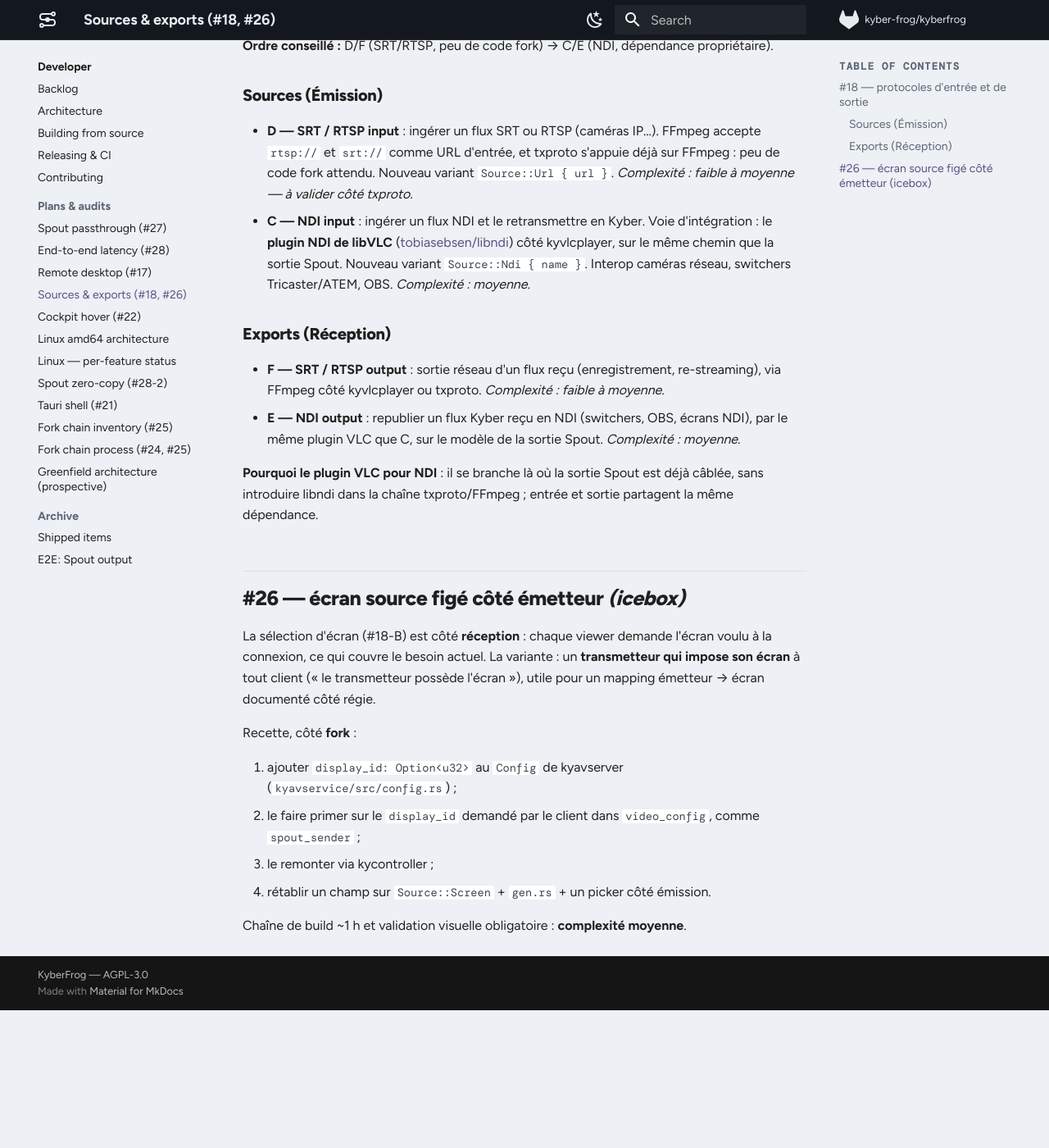
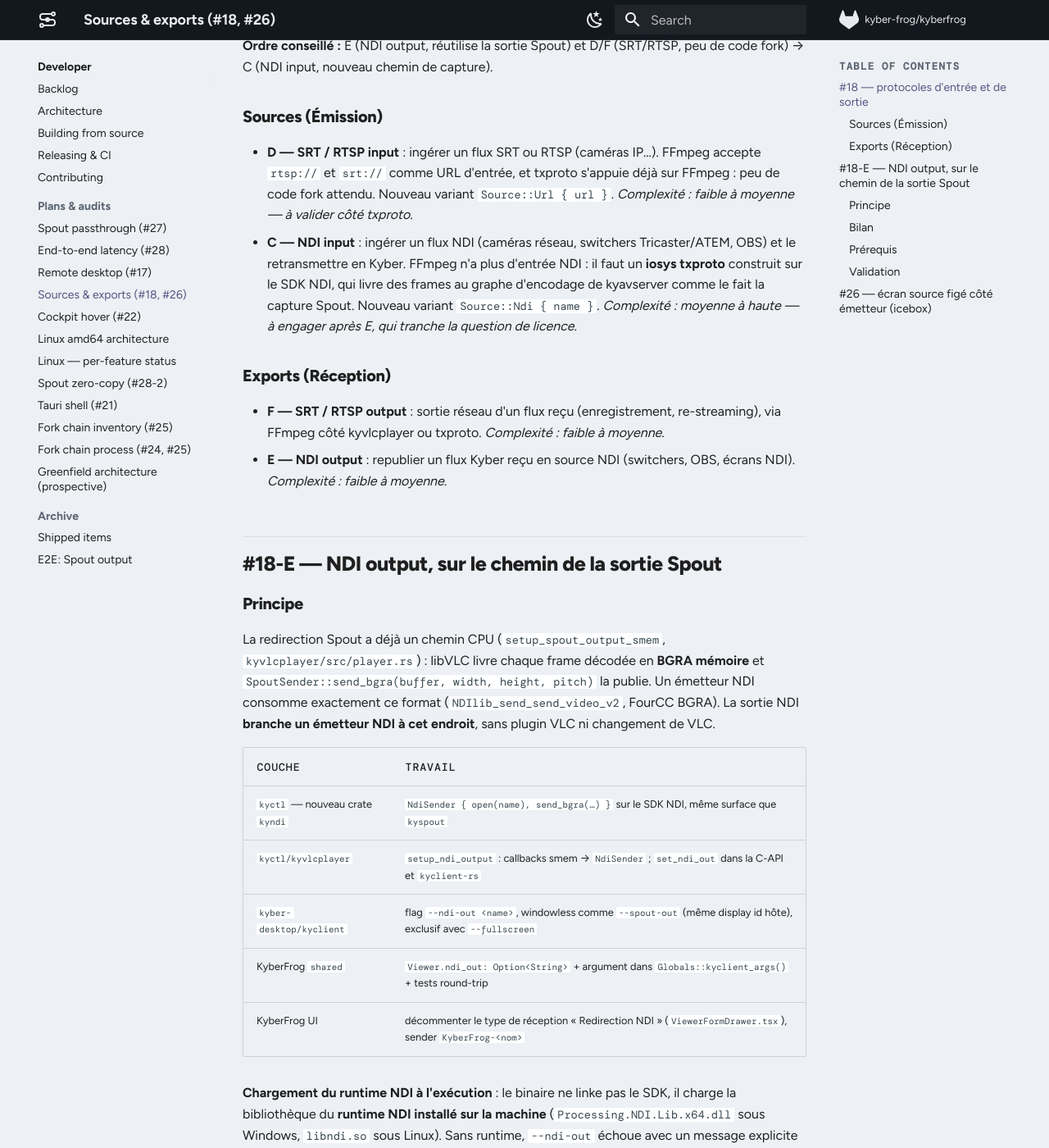
Before and after one commit to CollectiFrog/KyberFrog, an MkDocs documentation site: the page built from docs/dev/plan-sources-exports.md, in a window 1280 px wide and 1400 px high, scrolled down 377 px. Shown: the whole window at 82% size. Built offline with MkDocs 1.6.1 and Material for MkDocs 9.7.7, drawn with Linux system fonts in a browser that asks for light colours; comment, search, counter and statistics services are not loaded; before the commit the page ends 1609 px from its top, so only the background shows below that; some of the changed text lies outside the part shown.

Commit message:
docs(#18): NDI output prêt, séparé de l'entrée NDI
#18-C/E devient deux items :

- #18-E NDI output — 📋 ready (fork chain + décision licence). Il réutilise
  le chemin CPU de la redirection Spout (`setup_spout_output_smem` : frames
  BGRA de libVLC → `send_bgra`) en y branchant un émetteur NDI, sans plugin
  VLC. Plan : crate kyndi, `--ndi-out`, `Viewer.ndi_out`, type « Redirection
  NDI » décommenté ; runtime NDI de la machine chargé à l'exécution.
- #18-C NDI input — reste ⏳ : FFmpeg n'a pas d'entrée NDI, il faut un
  iosys txproto sur le SDK, après que #18-E a tranché la licence.

Board : carte déplacée en « Ready · fork & hardware », compteurs à jour.

Co-Authored-By: Claude Opus 5 <noreply@anthropic.com>

```diff
--- a/docs/dev/plan-sources-exports.md
+++ b/docs/dev/plan-sources-exports.md
@@ -6,8 +6,8 @@ KyberFrog gère aujourd'hui en entrée Spout, écran, webcam et « Tout envoyer
 et en sortie la fenêtre et Spout. Les quatre sous-items ci-dessous sont
 indépendants et livrables séparément.
 
-**Ordre conseillé :** D/F (SRT/RTSP, peu de code fork) → C/E (NDI, dépendance
-propriétaire).
+**Ordre conseillé :** E (NDI output, réutilise la sortie Spout) et D/F
+(SRT/RTSP, peu de code fork) → C (NDI input, nouveau chemin de capture).
 
 ### Sources (Émission)
 
@@ -15,25 +15,78 @@ propriétaire).
   accepte `rtsp://` et `srt://` comme URL d'entrée, et txproto s'appuie déjà sur
   FFmpeg : peu de code fork attendu. Nouveau variant `Source::Url { url }`.
   *Complexité : faible à moyenne — à valider côté txproto.*
-- **C — NDI input** : ingérer un flux NDI et le retransmettre en Kyber. Voie
-  d'intégration : le **plugin NDI de libVLC**
-  ([tobiasebsen/libndi](https://github.com/tobiasebsen/libndi)) côté
-  kyvlcplayer, sur le même chemin que la sortie Spout. Nouveau variant
-  `Source::Ndi { name }`. Interop caméras réseau, switchers Tricaster/ATEM, OBS.
-  *Complexité : moyenne.*
+- **C — NDI input** : ingérer un flux NDI (caméras réseau, switchers
+  Tricaster/ATEM, OBS) et le retransmettre en Kyber. FFmpeg n'a plus d'entrée
+  NDI : il faut un **iosys txproto** construit sur le SDK NDI, qui livre des
+  frames au graphe d'encodage de kyavserver comme le fait la capture Spout.
+  Nouveau variant `Source::Ndi { name }`. *Complexité : moyenne à haute — à
+  engager après E, qui tranche la question de licence.*
 
 ### Exports (Réception)
 
 - **F — SRT / RTSP output** : sortie réseau d'un flux reçu (enregistrement,
   re-streaming), via FFmpeg côté kyvlcplayer ou txproto.
   *Complexité : faible à moyenne.*
-- **E — NDI output** : republier un flux Kyber reçu en NDI (switchers, OBS,
-  écrans NDI), par le même plugin VLC que C, sur le modèle de la sortie Spout.
-  *Complexité : moyenne.*
+- **E — NDI output** : republier un flux Kyber reçu en source NDI (switchers,
+  OBS, écrans NDI). *Complexité : faible à moyenne.*
 
-**Pourquoi le plugin VLC pour NDI** : il se branche là où la sortie Spout est
-déjà câblée, sans introduire libndi dans la chaîne txproto/FFmpeg ; entrée et
-sortie partagent la même dépendance.
+## #18-E — NDI output, sur le chemin de la sortie Spout
+
+### Principe
+
+La redirection Spout a déjà un chemin CPU (`setup_spout_output_smem`,
+`kyvlcplayer/src/player.rs`) : libVLC livre chaque frame décodée en **BGRA
+mémoire** et `SpoutSender::send_bgra(buffer, width, height, pitch)` la publie.
+Un émetteur NDI consomme exactement ce format
+(`NDIlib_send_send_video_v2`, FourCC BGRA). La sortie NDI **branche un émetteur
+NDI à cet endroit**, sans plugin VLC ni changement de VLC.
+
+| Couche | Travail |
+|---|---|
+| `kyctl` — nouveau crate `kyndi` | `NdiSender { open(name), send_bgra(…) }` sur le SDK NDI, même surface que `kyspout` |
+| `kyctl/kyvlcplayer` | `setup_ndi_output` : callbacks smem → `NdiSender` ; `set_ndi_out` dans la C-API et `kyclient-rs` |
+| `kyber-desktop/kyclient` | flag `--ndi-out <name>`, windowless comme `--spout-out` (même display id hôte), exclusif avec `--fullscreen` |
+| KyberFrog `shared` | `Viewer.ndi_out: Option<String>` + argument dans `Globals::kyclient_args()` + tests round-trip |
+| KyberFrog UI | décommenter le type de réception « Redirection NDI » (`ViewerFormDrawer.tsx`), sender `KyberFrog-<nom>` |
+
+**Chargement du runtime NDI à l'exécution** : le binaire ne linke pas le SDK,
+il charge la bibliothèque du **runtime NDI installé sur la machine**
+(`Processing.NDI.Lib.x64.dll` sous Windows, `libndi.so` sous Linux). Sans
+runtime, `--ndi-out` échoue avec un message explicite et l'UI masque le type.
+
+### Bilan
+
+**Pour**
+
+- **Chemin déjà éprouvé** : callbacks smem, mode windowless, gestion du display
+  id et câblage KyberFrog existent pour Spout ; seul l'émetteur change.
+- **Interop large** : OBS, vMix, switchers et écrans NDI reçoivent un flux
+  Kyber sans rien installer de spécifique à KyberFrog.
+- **Cross-platform** : NDI existe sous Windows et Linux, contrairement à Spout.
+- **Aucun binaire propriétaire embarqué** : le runtime reste celui de
+  l'utilisateur.
+
+**Contre**
+
+- **Une copie CPU par frame** (download GPU→CPU dans libVLC) : pas de
+  zero-copy, contrairement à Spout.
+- **Encodage NDI en plus** : l'émetteur NDI recompresse (SpeedHQ) ce que Kyber
+  vient de décoder — coût CPU et latence à mesurer (#28-4).
+- **Runtime NDI requis** sur la machine réceptrice.
+- **SDK sous licence propriétaire** : les conditions d'usage et de mention de
+  la marque NDI s'appliquent, à valider avant la release.
+
+### Prérequis
+
+- [ ] **Décision opérateur — licence** : SDK NDI propriétaire face à un fork
+  AGPL. Le chargement dynamique du runtime utilisateur évite de le
+  redistribuer ; les conditions de marque et d'attribution restent à lire.
+
+### Validation
+
+Viewer « Redirection NDI » sur un émetteur Kyber → la source `KyberFrog-<nom>`
+apparaît dans **NDI Studio Monitor** ou dans OBS (source NDI), image et couleurs
+correctes, taille native ; arrêt du viewer → la source disparaît.
 
 ## #26 — écran source figé côté émetteur *(icebox)*
 
```
Also changed, not shown: docs/dev/backlog.md (+16 -8 lines).
